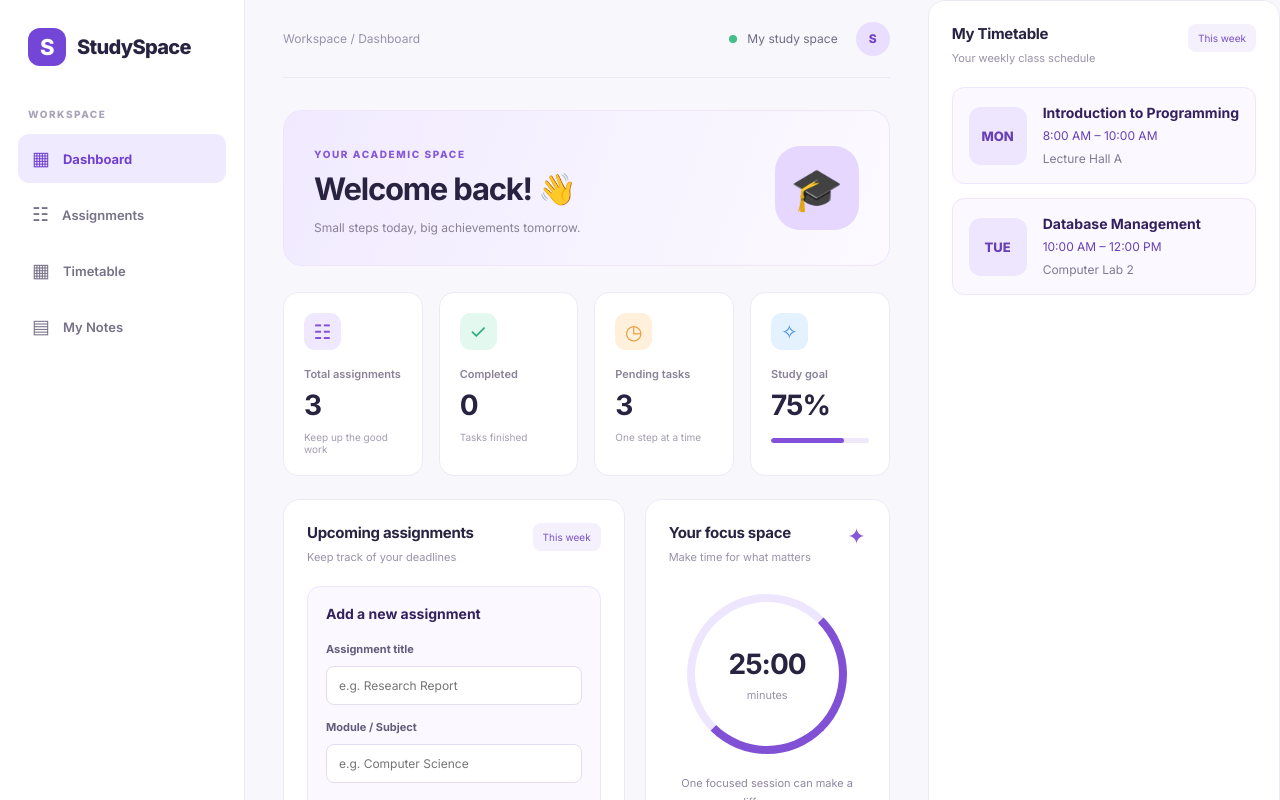
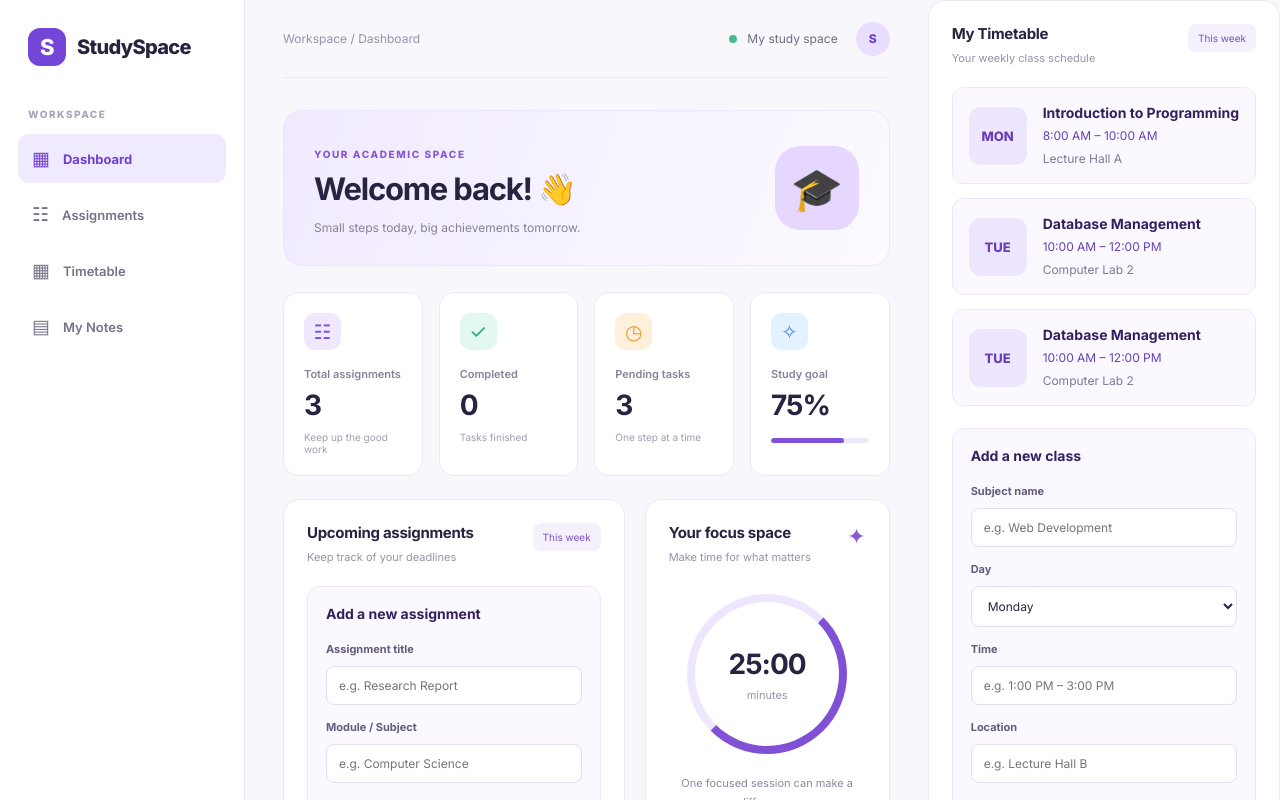
Before and after one commit to Sithumini1016/study-space, a React (Vite) app: page / in a window 1280 px wide. Shown: the top 800 px of the page. Built offline with nearby package versions, Linux system fonts and the light colour scheme.

Commit message:
Add the form

```diff
--- a/src/App.jsx
+++ b/src/App.jsx
@@ -382,14 +382,22 @@ function handleAddClass(event) {
           </div>
 
           <div className="timetable-list">
-            <article className="timetable-item">
-              <div className="timetable-day">MON</div>
-              <div className="timetable-details">
-                <strong>Introduction to Programming</strong>
-                <p>8:00 AM – 10:00 AM</p>
-                <span>Lecture Hall A</span>
-              </div>
-            </article>
+
+{classes.map((item) => (
+  <article className="timetable-item" key={item.id}>
+    <div className="timetable-day">
+      {item.day.slice(0, 3).toUpperCase()}
+    </div>
+
+    <div className="timetable-details">
+      <strong>{item.name}</strong>
+      <p>{item.time}</p>
+      <span>{item.location}</span>
+    </div>
+  </article>
+))}
+
+
 
             <article className="timetable-item">
               <div className="timetable-day">TUE</div>
@@ -400,6 +408,60 @@ function handleAddClass(event) {
               </div>
             </article>
           </div>
+
+<form className="add-assignment-form" onSubmit={handleAddClass}>
+  <h3>Add a new class</h3>
+
+  <label htmlFor="class-name">Subject name</label>
+  <input
+    id="class-name"
+    type="text"
+    placeholder="e.g. Web Development"
+    value={className}
+    onChange={(event) => setClassName(event.target.value)}
+    required
+  />
+
+  <label htmlFor="class-day">Day</label>
+  <select
+    id="class-day"
+    value={classDay}
+    onChange={(event) => setClassDay(event.target.value)}
+  >
+    <option>Monday</option>
+    <option>Tuesday</option>
+    <option>Wednesday</option>
+    <option>Thursday</option>
+    <option>Friday</option>
+    <option>Saturday</option>
+    <option>Sunday</option>
+  </select>
+
+  <label htmlFor="class-time">Time</label>
+  <input
+    id="class-time"
+    type="text"
+    placeholder="e.g. 1:00 PM – 3:00 PM"
+    value={classTime}
+    onChange={(event) => setClassTime(event.target.value)}
+    required
+  />
+
+  <label htmlFor="class-location">Location</label>
+  <input
+    id="class-location"
+    type="text"
+    placeholder="e.g. Lecture Hall B"
+    value={classLocation}
+    onChange={(event) => setClassLocation(event.target.value)}
+    required
+  />
+
+  <button className="primary-button add-button" type="submit">
+    + Add Class
+  </button>
+</form>
+
         </section>
 
     </div>
```
